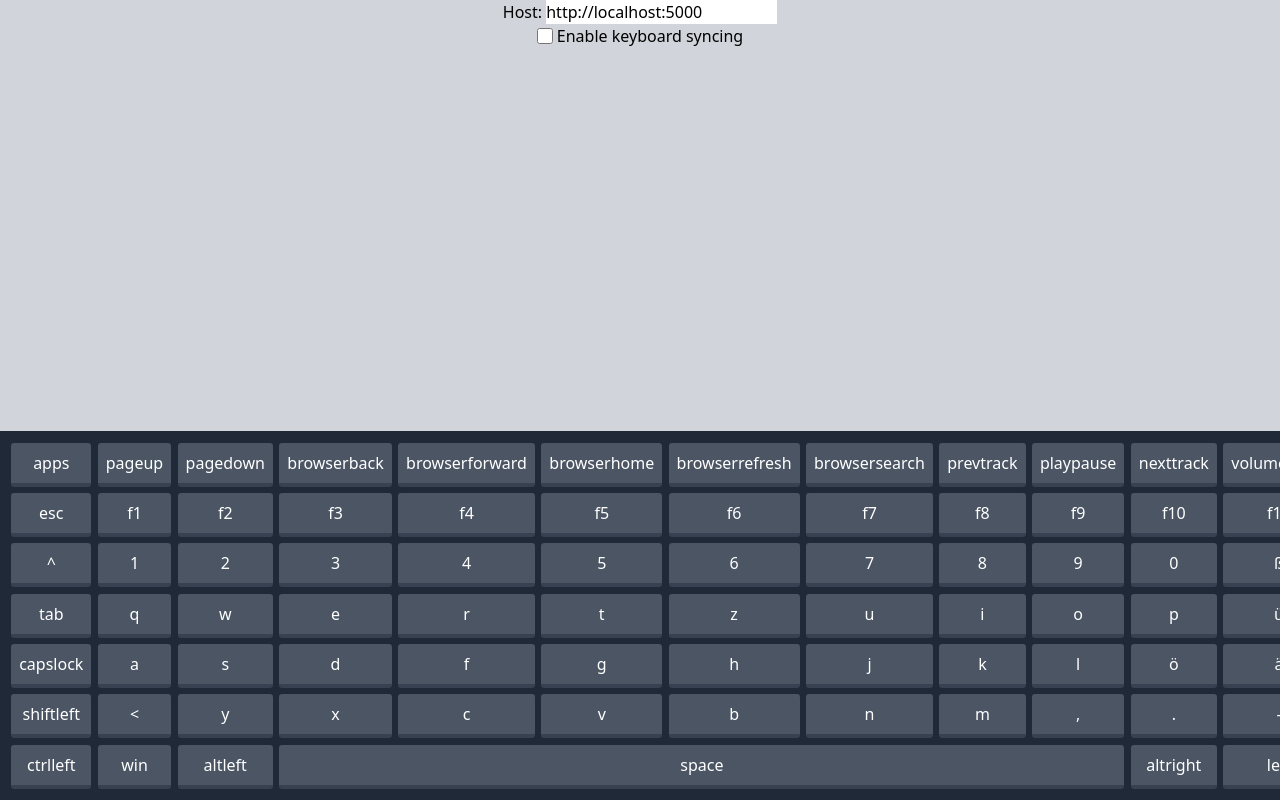
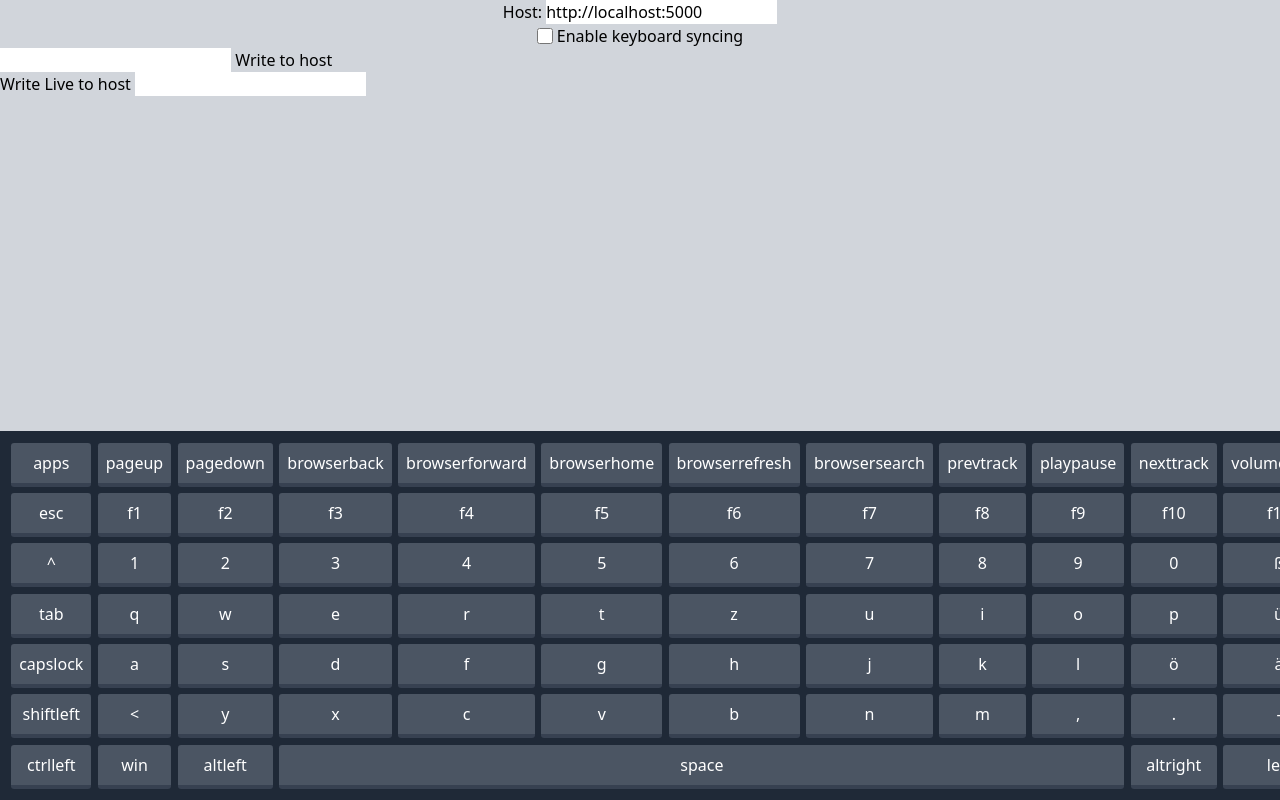
Before and after one commit to SEB010105/RemoteInputControllerClient, a Svelte app: page / in a window 1280 px wide. Shown: the top 800 px of the page. Built offline with nearby package versions, Linux system fonts and the light colour scheme.

Commit message:
added text inputs which send blocks of text to the host

```diff
--- a/src/App.svelte
+++ b/src/App.svelte
@@ -4,7 +4,8 @@
     import {address} from "./lib/adressStore";
     import Keyboard from "./lib/Keyboard.svelte";
     import Options from "./lib/Options.svelte";
-    import KeyboardButton from "./lib/KeyboardButton.svelte";
+    import TextInput from "./lib/TextInput.svelte";
+    import LiveTextInput from "./lib/LiveTextInput.svelte";
 
     function onKeyDown(event: KeyboardEvent) {
         post($address + "/press", {key: event.key});
@@ -14,6 +15,9 @@
 <main>
     <Options />
 
+    <TextInput />
+    <LiveTextInput />
+
     <div class="absolute w-screen bottom-0">
         <Keyboard />
     </div>
--- /dev/null
+++ b/src/lib/LiveTextInput.svelte
@@ -0,0 +1,20 @@
+<script lang="ts">
+    import {post} from "./publicFunctions.js";
+    import {address} from "./adressStore.js";
+
+    let input: string;
+
+    function handleInput() {
+        post($address + "/write", {keys: input});
+        input = input.slice(input.length-3);
+    }
+</script>
+
+<label>
+    Write Live to host
+    <input
+        type="text"
+        bind:value={input}
+        on:input={handleInput}
+    >
+</label>
--- /dev/null
+++ b/src/lib/TextInput.svelte
@@ -0,0 +1,16 @@
+<script lang="ts">
+    import {post} from "./publicFunctions.js";
+    import {address} from "./adressStore.js";
+
+    let input: string;
+
+    function handleClick() {
+        post($address + "/write", {keys: input});
+        input = "";
+    }
+</script>
+
+<div>
+    <input type="text" bind:value={input}>
+    <button on:click={handleClick}>Write to host</button>
+</div>
```
